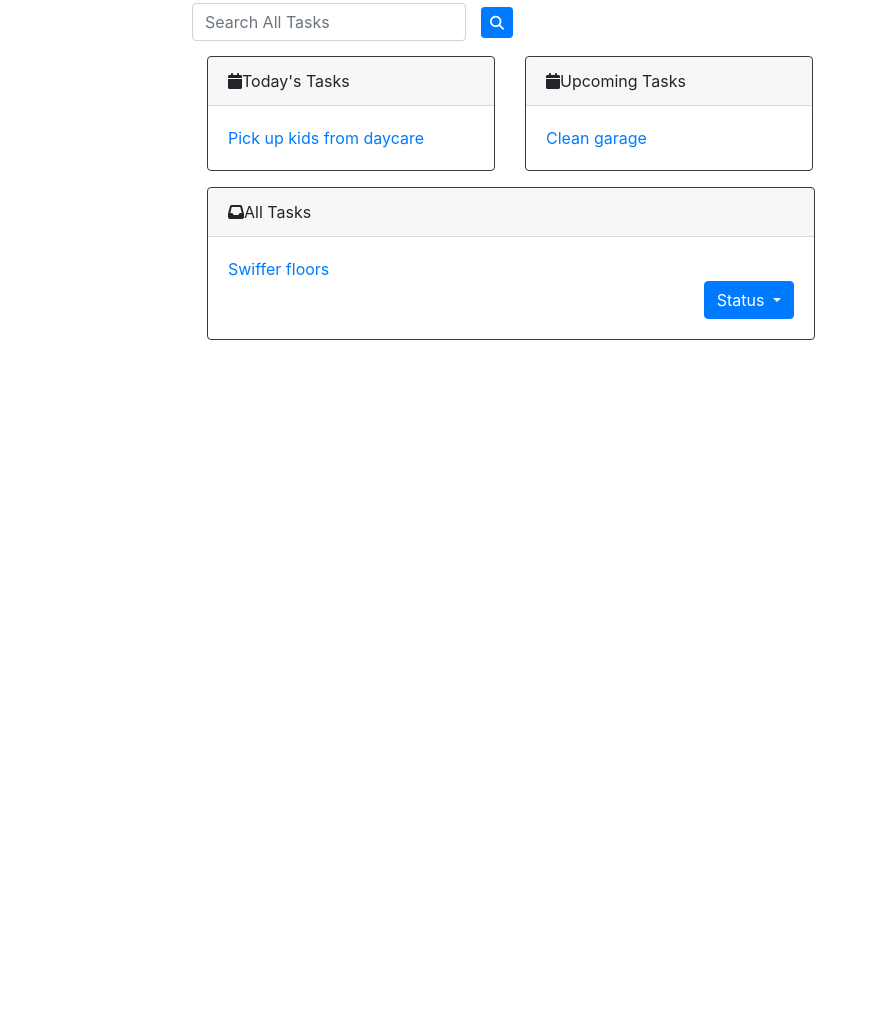
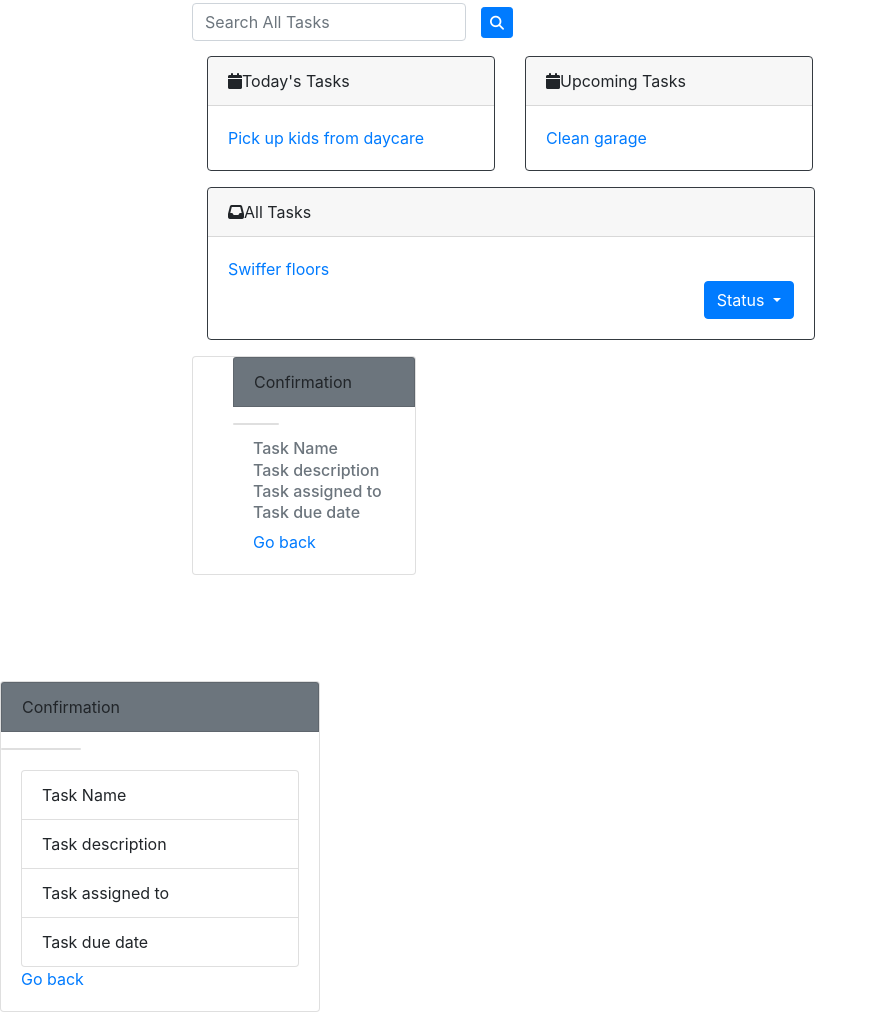
Before and after one commit to safiyac/Group-8-Sprint-1, a plain HTML site: page index.html in a window 1280 px wide. Shown: the part 91-1103 px from the top of the page, without its empty margins (0-878 px from the left). Before the commit the page ends 800 px from the top, so only its background shows below. Drawn offline with nearby package versions, Linux system fonts and the light colour scheme.

Commit message:
Add page 3 code- unfinished

```diff
--- a/index.html
+++ b/index.html
@@ -80,7 +80,38 @@
         </div>
       </div>
 
+<!-- Page 3-->
+ <ul
+ <div class="card w-25">
+  <div class="card-header card text-black bg-secondary mb-3">
+   Confirmation
+  </div>
+  <div class="card w-25"></div>
+  <div class="card-body">
+<h6 class="card-subtitle mb-2 text-muted">Task Name</h6>
+    	<h6 class="card-subtitle mb-2 text-muted">Task description</h6>
+   	<h6 class="card-subtitle mb-2 text-muted">Task assigned to</h6>
+ 	<h6 class="card-subtitle mb-2 text-muted">Task due date</h6>
+    <a href="#" class="card-link">Go back</a>
 
+  </div>
+</div>
+
+<div class="card w-25">
+  <div class="card-header card text-black bg-secondary mb-3">
+   Confirmation
+  </div>
+  <div class="card w-25"></div>
+  <div class="card-body">
+<ul class="list-group">
+  <li class="list-group-item">Task Name</li>
+  <li class="list-group-item">Task description</li>
+  <li class="list-group-item">Task assigned to</li>
+  <li class="list-group-item">Task due date</li>
+</ul>
+<a href="#" class="card-link">Go back</a>
+</div>
+</div>
 
 
 
```
